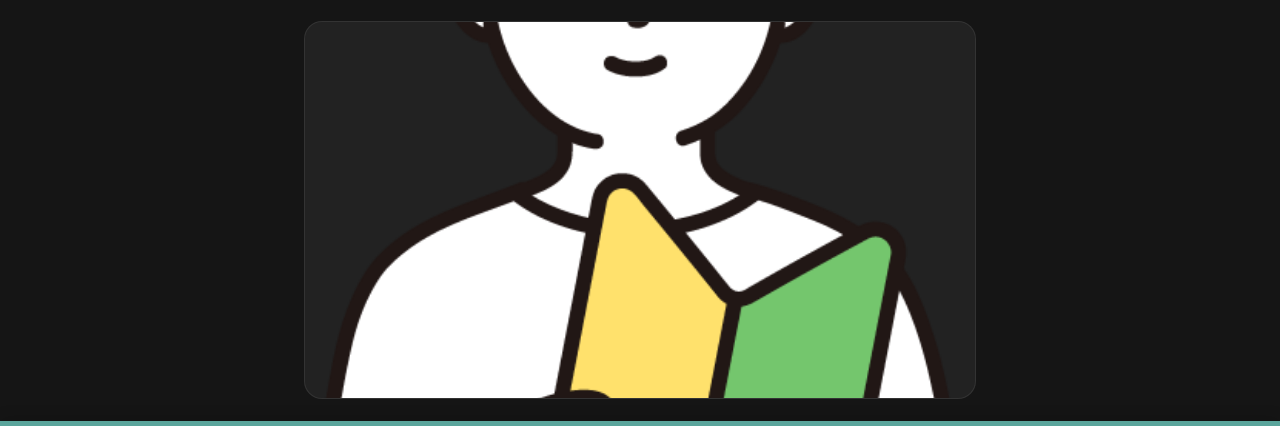
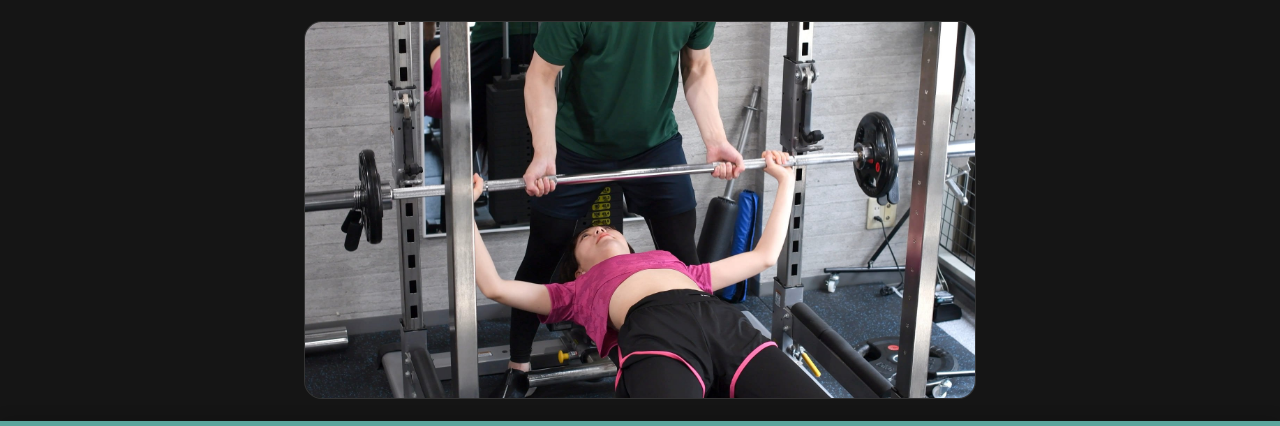
Before and after one commit to jibun-tr-school/ptes3110-website, a plain HTML site: page blog/exercise-selection-enjoyment.html in a window 1280 px wide. Shown: the part 327-753 px from the top of the page. Drawn offline with Linux system fonts and the light colour scheme; a web font is replaced by a local one.

Commit message:
ブログ記事の画像を写真に差し替え: exercise-selection-enjoyment
Co-Authored-By: Claude Sonnet 5.5 <noreply@anthropic.com>
Claude-Session: https://claude.ai/code/session_01WXPUfJ6V5DntHgNKcthe4m

```diff
--- a/articles-data.js
+++ b/articles-data.js
@@ -988,7 +988,7 @@ export const articles = [
     "date": "2026.11.23",
     "title": "筋トレの種目は「BIG3から」じゃなくてもOK？「楽しい」と感じる種目を選んでいい理由を、研究で確認してみた",
     "excerpt": "BIG3は優れた種目ですが、フォームが難しくて挫折してしまう三日坊主さんも多いです。運動の楽しさと続けやすさの研究で確認できた範囲と、種目の選び方をまとめました。",
-    "image": "images/21592_color.png",
+    "image": "images/blog/exercise-selection-enjoyment.jpg",
     "body": [
       {
         "isP": true,
--- a/blog/exercise-selection-enjoyment.html
+++ b/blog/exercise-selection-enjoyment.html
@@ -12,12 +12,12 @@
 <meta property="og:url" content="https://ptes3110.com/blog/exercise-selection-enjoyment.html">
 <meta property="og:title" content="筋トレの種目は「BIG3から」じゃなくてもOK？「楽しい」と感じる種目を選んでいい理由を、研究で確認してみた">
 <meta property="og:description" content="BIG3は優れた種目ですが、フォームが難しくて挫折してしまう三日坊主さんも多いです。運動の楽しさと続けやすさの研究で確認できた範囲と、種目の選び方をまとめました。">
-<meta property="og:image" content="https://ptes3110.com/images/21592_color.png">
+<meta property="og:image" content="https://ptes3110.com/images/blog/exercise-selection-enjoyment.jpg">
 <meta name="twitter:card" content="summary_large_image">
 <meta name="twitter:title" content="筋トレの種目は「BIG3から」じゃなくてもOK？「楽しい」と感じる種目を選んでいい理由を、研究で確認してみた">
 <meta name="twitter:description" content="BIG3は優れた種目ですが、フォームが難しくて挫折してしまう三日坊主さんも多いです。運動の楽しさと続けやすさの研究で確認できた範囲と、種目の選び方をまとめました。">
-<meta name="twitter:image" content="https://ptes3110.com/images/21592_color.png">
-<script type="application/ld+json">{"@context":"https://schema.org","@type":"BlogPosting","headline":"筋トレの種目は「BIG3から」じゃなくてもOK？「楽しい」と感じる種目を選んでいい理由を、研究で確認してみた","description":"BIG3は優れた種目ですが、フォームが難しくて挫折してしまう三日坊主さんも多いです。運動の楽しさと続けやすさの研究で確認できた範囲と、種目の選び方をまとめました。","image":"https://ptes3110.com/images/21592_color.png","datePublished":"2026-11-23","author":{"@type":"Person","name":"斉藤弘樹"},"publisher":{"@type":"Organization","name":"Personal Training E.S","logo":{"@type":"ImageObject","url":"https://ptes3110.com/images/ogp-1200x630.jpg"}},"mainEntityOfPage":{"@type":"WebPage","@id":"https://ptes3110.com/blog/exercise-selection-enjoyment.html"}}</script>
+<meta name="twitter:image" content="https://ptes3110.com/images/blog/exercise-selection-enjoyment.jpg">
+<script type="application/ld+json">{"@context":"https://schema.org","@type":"BlogPosting","headline":"筋トレの種目は「BIG3から」じゃなくてもOK？「楽しい」と感じる種目を選んでいい理由を、研究で確認してみた","description":"BIG3は優れた種目ですが、フォームが難しくて挫折してしまう三日坊主さんも多いです。運動の楽しさと続けやすさの研究で確認できた範囲と、種目の選び方をまとめました。","image":"https://ptes3110.com/images/blog/exercise-selection-enjoyment.jpg","datePublished":"2026-11-23","author":{"@type":"Person","name":"斉藤弘樹"},"publisher":{"@type":"Organization","name":"Personal Training E.S","logo":{"@type":"ImageObject","url":"https://ptes3110.com/images/ogp-1200x630.jpg"}},"mainEntityOfPage":{"@type":"WebPage","@id":"https://ptes3110.com/blog/exercise-selection-enjoyment.html"}}</script>
 <meta name="color-scheme" content="dark">
 <link rel="preconnect" href="https://fonts.googleapis.com">
 <link rel="preconnect" href="https://fonts.gstatic.com" crossorigin>
@@ -126,7 +126,7 @@
     </div>
     <h1 class="a-title">筋トレの種目は「BIG3から」じゃなくてもOK？「楽しい」と感じる種目を選んでいい理由を、研究で確認してみた</h1>
 
-    <div class="a-hero"><img src="../images/21592_color.png" alt="筋トレの種目は「BIG3から」じゃなくてもOK？「楽しい」と感じる種目を選んでいい理由を、研究で確認してみた" style="position:absolute;inset:0;width:100%;height:100%;object-fit:cover;" onerror="this.style.visibility='hidden'"></div>
+    <div class="a-hero"><img src="../images/blog/exercise-selection-enjoyment.jpg" alt="筋トレの種目は「BIG3から」じゃなくてもOK？「楽しい」と感じる種目を選んでいい理由を、研究で確認してみた" style="position:absolute;inset:0;width:100%;height:100%;object-fit:cover;" onerror="this.style.visibility='hidden'"></div>
 
     <div class="a-body">
       <p class="a-p">「筋トレを始めるなら、まずはBIG3(スクワット・ベンチプレス・デッドリフト)から」。そんな話を聞いたことはありませんか？</p>
```
Also changed, not shown: images/blog/exercise-selection-enjoyment.jpg (added).
